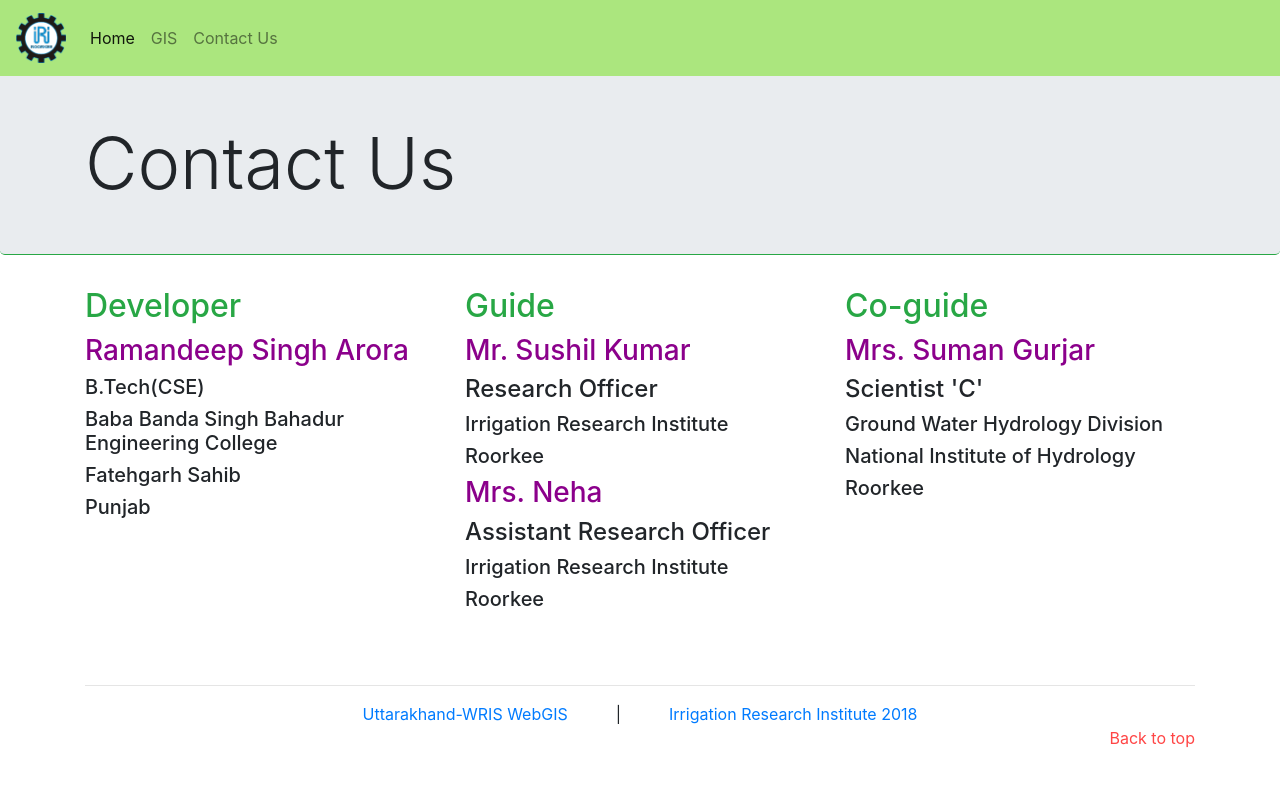
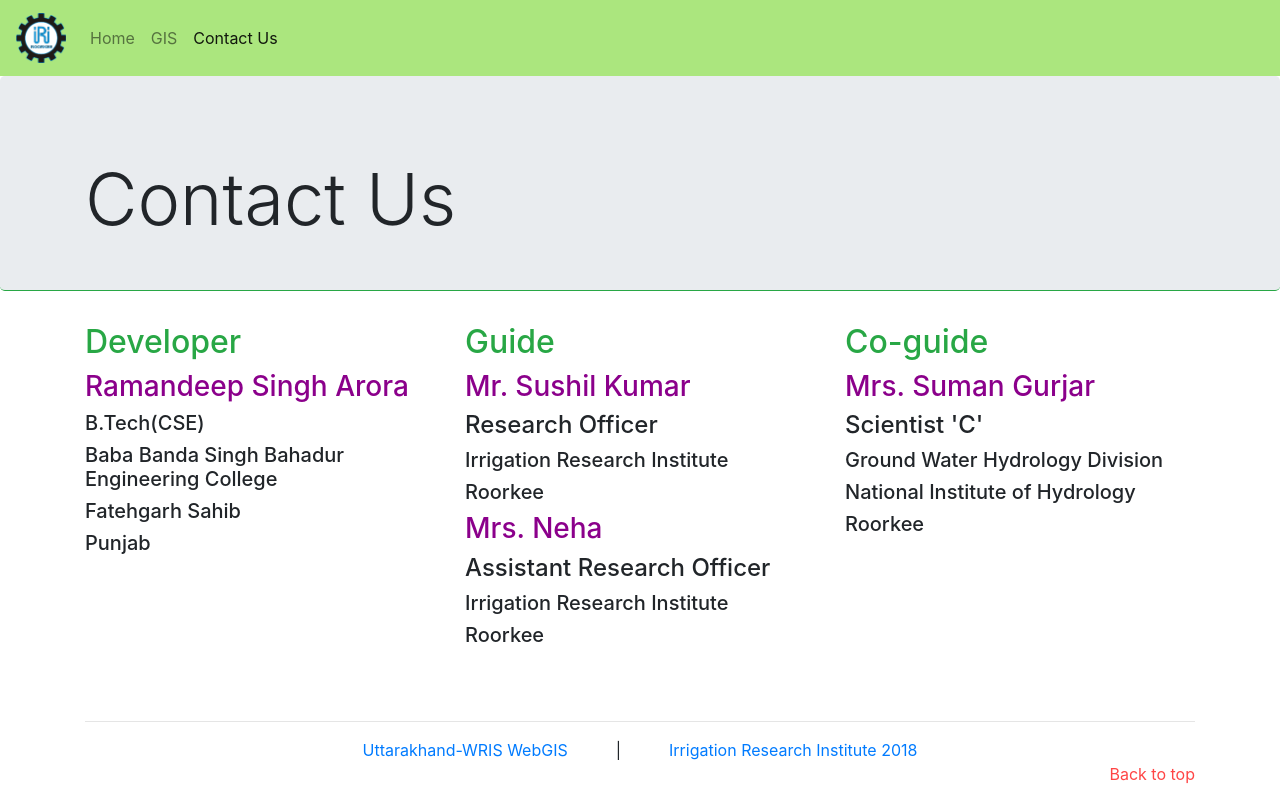
Before and after one commit to MrRdSingh/MrRdSingh.github.io, a plain HTML site: page contact_us.html in a window 1280 px wide. Drawn offline with Linux system fonts and the light colour scheme.

Commit message:
fixed minor bug with navbar

```diff
--- a/contact_us.html
+++ b/contact_us.html
@@ -7,14 +7,13 @@
   <title>Contact Us</title>
 
   <link rel="stylesheet" type="text/css" href="css/bootstrap.min.css" />
-  <link rel="stylesheet" type="text/css" href="css/try1.css" />
 
 </head>
 <body>
 
 <header>
-  <nav class="navbar navbar-expand-lg navbar-light fixed-top "style="background-color:#ABE67E">
-    <a class="navbar-brand" href="GIS.html" >
+  <nav class="navbar navbar-expand-lg navbar-light" style="background-color:#ABE67E">
+    <a class="navbar-brand" href="GIS.html">
         <img src="images/index-logo.png" alt="logo" class="d-inline-block align-center" style=" width:50px; height:50px;">
     </a>
 
@@ -24,13 +23,13 @@
 
     <div class="collapse navbar-collapse " id="navbarSupportedContent">
       <ul class="navbar-nav mr-auto">
-        <li class="nav-item active">
+        <li class="nav-item">
           <a class="nav-link" href="index.html">Home <span class="sr-only">(current)</span></a>
         </li>
         <li class="nav-item">
           <a class="nav-link" href="GIS.html">GIS <span class="sr-only">(current)</span></a>
         </li>
-        <li class="nav-item ">
+        <li class="nav-item active">
           <a class="nav-link" href="#">Contact Us <span class="sr-only">(current)</span></a>
         </li>
     </div>
@@ -40,7 +39,7 @@
 <main role="main">
 
       <!-- Main jumbotron for a primary marketing message or call to action -->
-      <div class="jumbotron border-bottom border-success" style="padding-top: 15vh; padding-bottom: 5vh;">
+      <div class="jumbotron border-bottom border-success" style="padding-top: 10vh; padding-bottom: 5vh;">
         <div class="container">
           <h1 class="display-3">Contact Us</h1>
         </div>
@@ -96,3 +95,7 @@
 		</div>
       </footer>
     </main>
+	<script src="js/jquery.js"></script>
+    <script src="js/bootstrap.min.js"></script>
+</body>
+</html>
```
